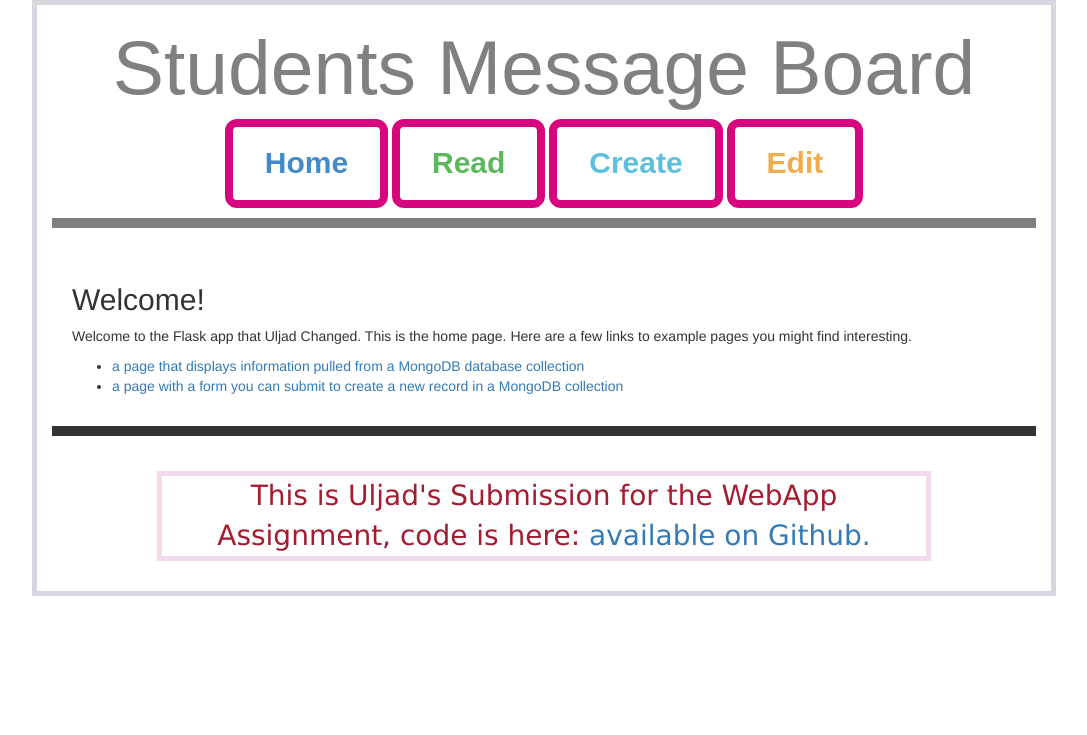
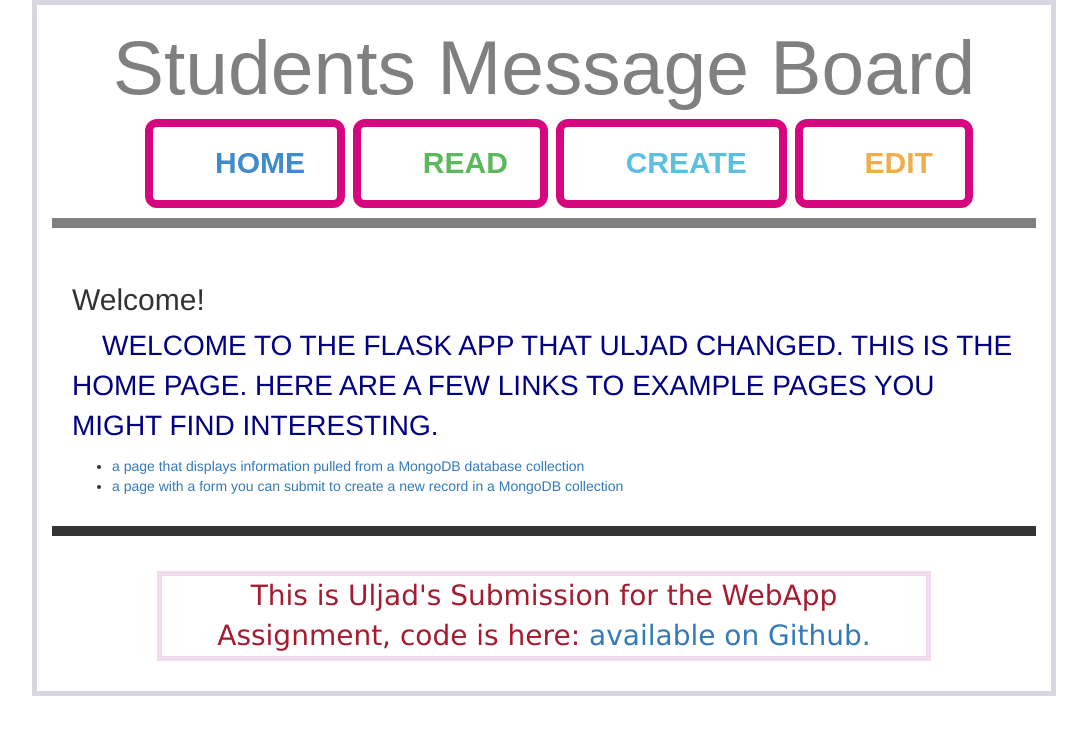
Before and after one commit to uljad/WebAppDemo, a Flask app: page / in a window 1280 px wide. Shown: the top 735 px of the page, without its empty margins (96-1183 px from the left). Run offline with Flask 2, Linux system fonts and the light colour scheme; parts of the project's set-up code (start-up, migrations or seed data) failed here and were passed over; some libraries are stand-ins or nearby versions.

Commit message:
Names of p

```diff
--- a/static/css/style.css
+++ b/static/css/style.css
@@ -38,6 +38,13 @@ header,
 main {
   border-bottom: 10px solid;
   margin-bottom: 15px;
+}
+
+p {
+  color: navy;
+  text-indent: 30px;
+  text-transform: uppercase;
+  font-size: 2em;
 }
 
 p.post {
```
